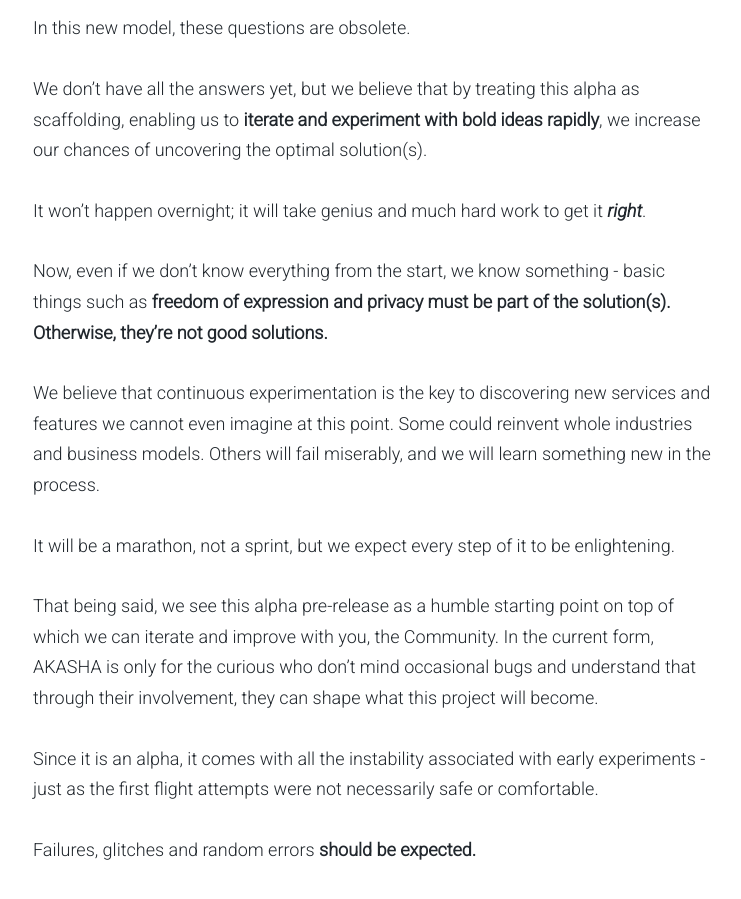
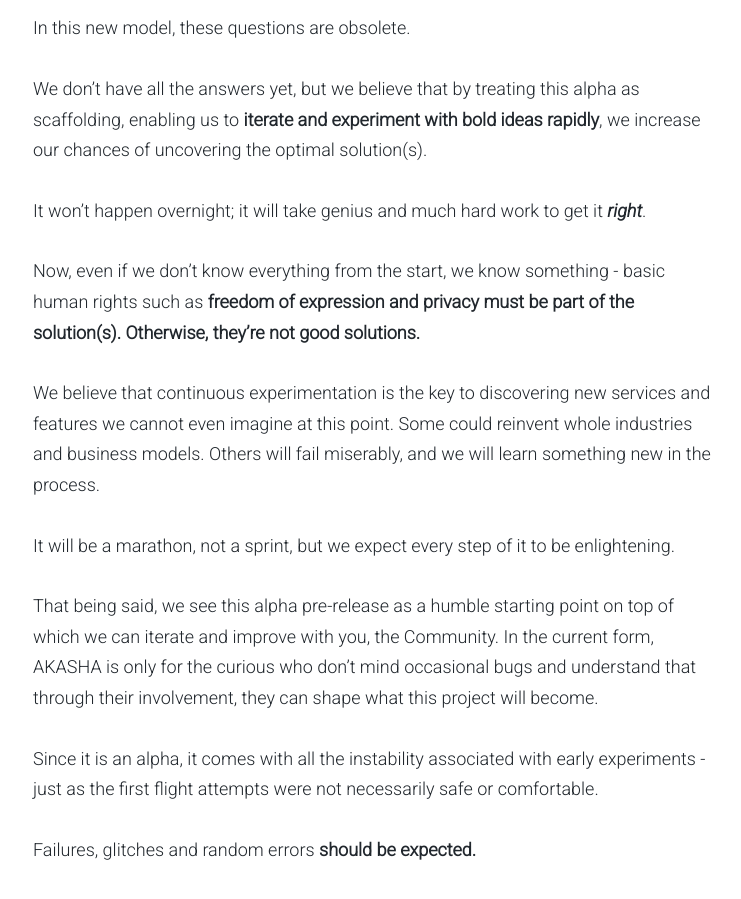
Before and after one commit to AKASHAorg/blog.akasha.world, a Jekyll site: the page built from _posts/2017-01-16-into-the-ether.md, in a window 1280 px wide and 900 px high, scrolled down 1631 px. Shown: the whole window, without its empty margins (267-1008 px from the left). Built offline with Jekyll 4.4.1, drawn with Linux system fonts in a browser that asks for light colours; comment, search, counter and statistics services are not loaded.

Commit message:
Update 2017-01-16-into-the-ether.md

```diff
--- a/_posts/2017-01-16-into-the-ether.md
+++ b/_posts/2017-01-16-into-the-ether.md
@@ -32,7 +32,7 @@ We don’t have all the answers yet, but we believe that by treating this alpha
 
 It won’t happen overnight; it will take genius and much hard work to get it ***right***.
 
-Now, even if we don’t know everything from the start, we know something - basic things such as **freedom of expression and privacy must be part of the solution(s). Otherwise, they’re not good solutions.**
+Now, even if we don’t know everything from the start, we know something - basic human rights such as **freedom of expression and privacy must be part of the solution(s). Otherwise, they’re not good solutions.**
 
 We believe that continuous experimentation is the key to discovering new services and features we cannot even imagine at this point. Some could reinvent whole industries and business models. Others will fail miserably, and we will learn something new in the process.
 
```
